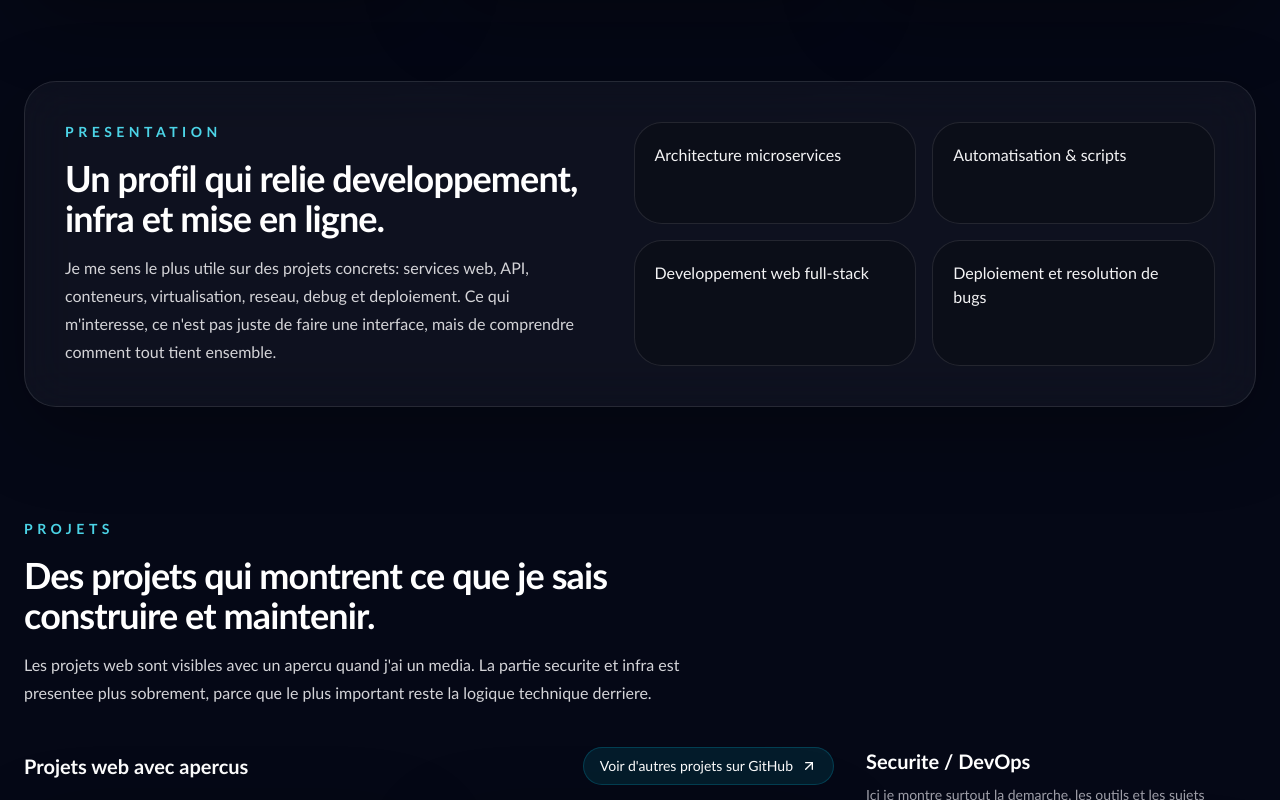
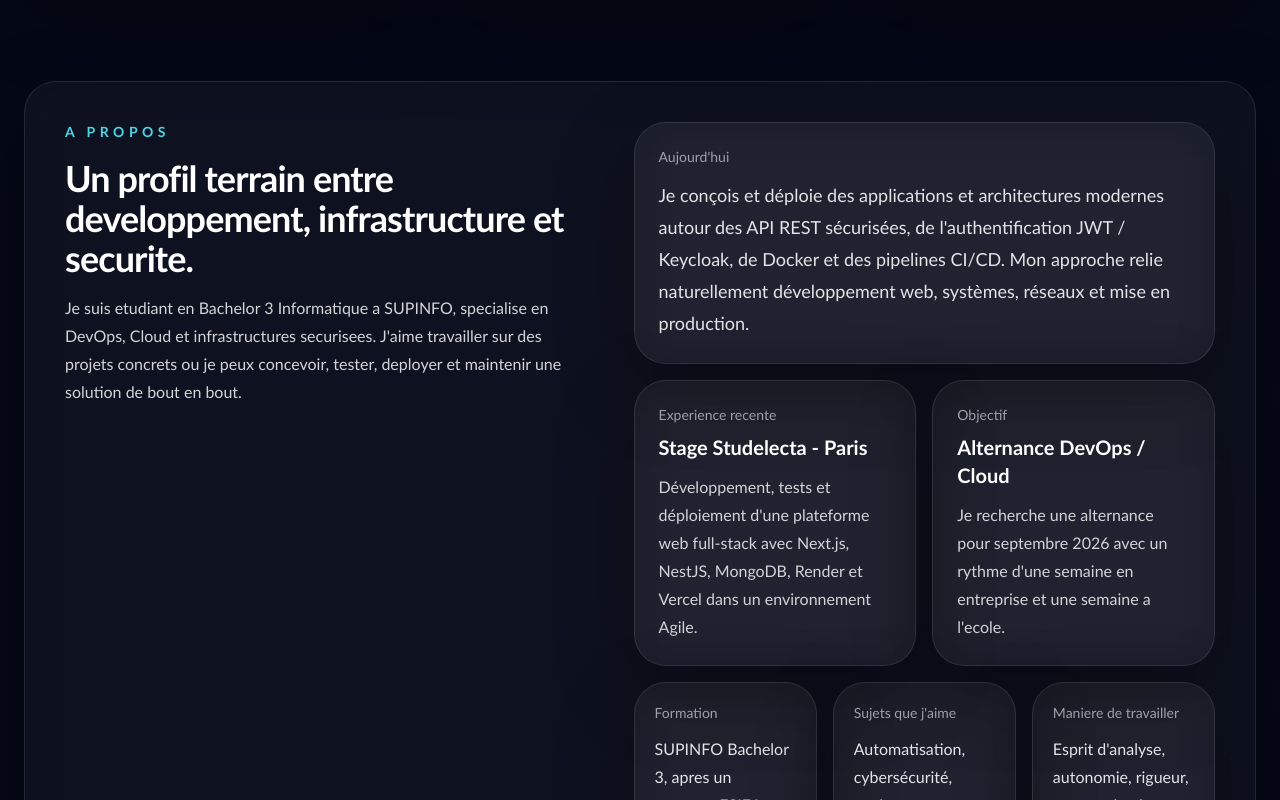
Before and after one commit to farouk-collab/portfolio-farouk, a React (Vite) app: page / in a window 1280 px wide. Shown: the part 1380-2180 px from the top of the page. Built offline with nearby package versions, Linux system fonts and the light colour scheme.

Commit message:
Rewrite about section from CV

```diff
--- a/src/App.jsx
+++ b/src/App.jsx
@@ -495,25 +495,54 @@ export default function App() {
         <section id="about" className="py-14">
           <GlassCard className="grid gap-10 p-8 md:grid-cols-[1fr_1.1fr] md:p-10">
             <SectionTitle
-              eyebrow="Presentation"
-              title="Un profil qui relie developpement, infra et mise en ligne."
-              description="Je me sens le plus utile sur des projets concrets: services web, API, conteneurs, virtualisation, reseau, debug et deploiement. Ce qui m'interesse, ce n'est pas juste de faire une interface, mais de comprendre comment tout tient ensemble."
+              eyebrow="A propos"
+              title="Un profil terrain entre developpement, infrastructure et securite."
+              description="Je suis etudiant en Bachelor 3 Informatique a SUPINFO, specialise en DevOps, Cloud et infrastructures securisees. J'aime travailler sur des projets concrets ou je peux concevoir, tester, deployer et maintenir une solution de bout en bout."
             />
 
-            <div className="grid gap-4 sm:grid-cols-2">
-              {[
-                "Architecture microservices",
-                "Automatisation & scripts",
-                "Developpement web full-stack",
-                "Deploiement et resolution de bugs",
-              ].map((item) => (
-                <div
-                  key={item}
-                  className="rounded-[1.75rem] border border-white/10 bg-black/20 px-5 py-5 text-zinc-100"
-                >
-                  {item}
-                </div>
-              ))}
+            <div className="grid gap-4">
+              <GlassCard className="p-6">
+                <p className="text-sm text-zinc-400">Aujourd'hui</p>
+                <p className="mt-3 text-lg leading-8 text-zinc-200">
+                  Je conçois et déploie des applications et architectures modernes autour des
+                  API REST sécurisées, de l'authentification JWT / Keycloak, de Docker et des
+                  pipelines CI/CD. Mon approche relie naturellement développement web, systèmes,
+                  réseaux et mise en production.
+                </p>
+              </GlassCard>
+
+              <div className="grid gap-4 sm:grid-cols-2">
+                <GlassCard className="p-6">
+                  <p className="text-sm text-zinc-400">Experience recente</p>
+                  <p className="mt-2 text-xl font-semibold text-white">Stage Studelecta - Paris</p>
+                  <p className="mt-3 leading-7 text-zinc-300">
+                    Développement, tests et déploiement d'une plateforme web full-stack avec
+                    Next.js, NestJS, MongoDB, Render et Vercel dans un environnement Agile.
+                  </p>
+                </GlassCard>
+
+                <GlassCard className="p-6">
+                  <p className="text-sm text-zinc-400">Objectif</p>
+                  <p className="mt-2 text-xl font-semibold text-white">Alternance DevOps / Cloud</p>
+                  <p className="mt-3 leading-7 text-zinc-300">
+                    Je recherche une alternance pour septembre 2026 avec un rythme d'une semaine
+                    en entreprise et une semaine a l'ecole.
+                  </p>
+                </GlassCard>
+              </div>
+
+              <div className="grid gap-4 sm:grid-cols-3">
+                {[
+                  ["Formation", "SUPINFO Bachelor 3, apres un parcours ESIEA en sciences et technologies du numerique."],
+                  ["Sujets que j'aime", "Automatisation, cybersécurité, environnements Linux, virtualisation et déploiement."],
+                  ["Maniere de travailler", "Esprit d'analyse, autonomie, rigueur, communication claire et travail en equipe."],
+                ].map(([label, text]) => (
+                  <GlassCard key={label} className="p-5">
+                    <p className="text-sm text-zinc-400">{label}</p>
+                    <p className="mt-3 leading-7 text-zinc-200">{text}</p>
+                  </GlassCard>
+                ))}
+              </div>
             </div>
           </GlassCard>
         </section>
```
